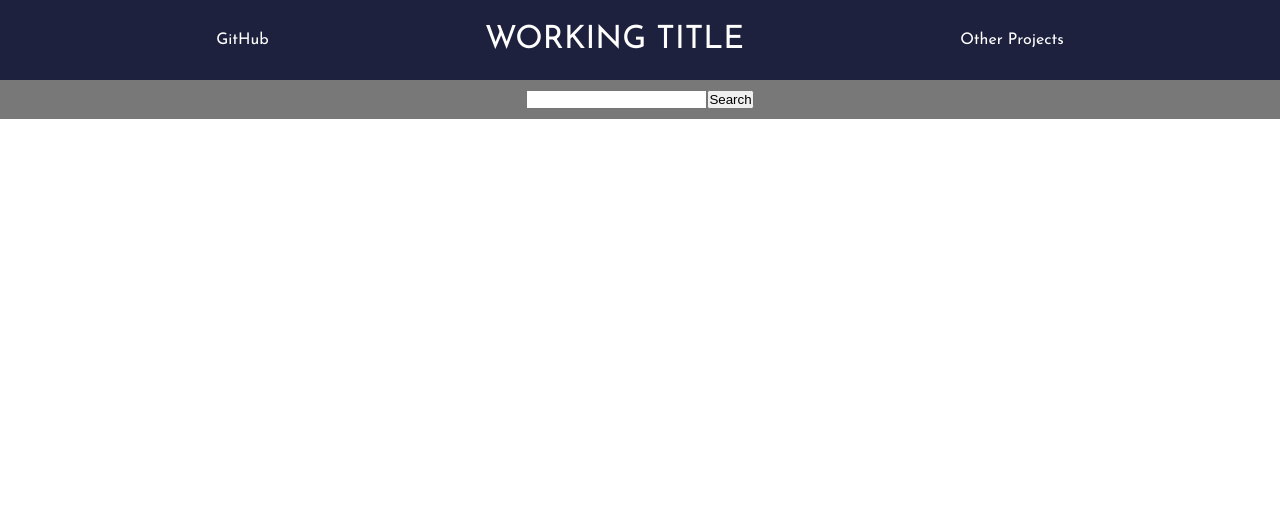
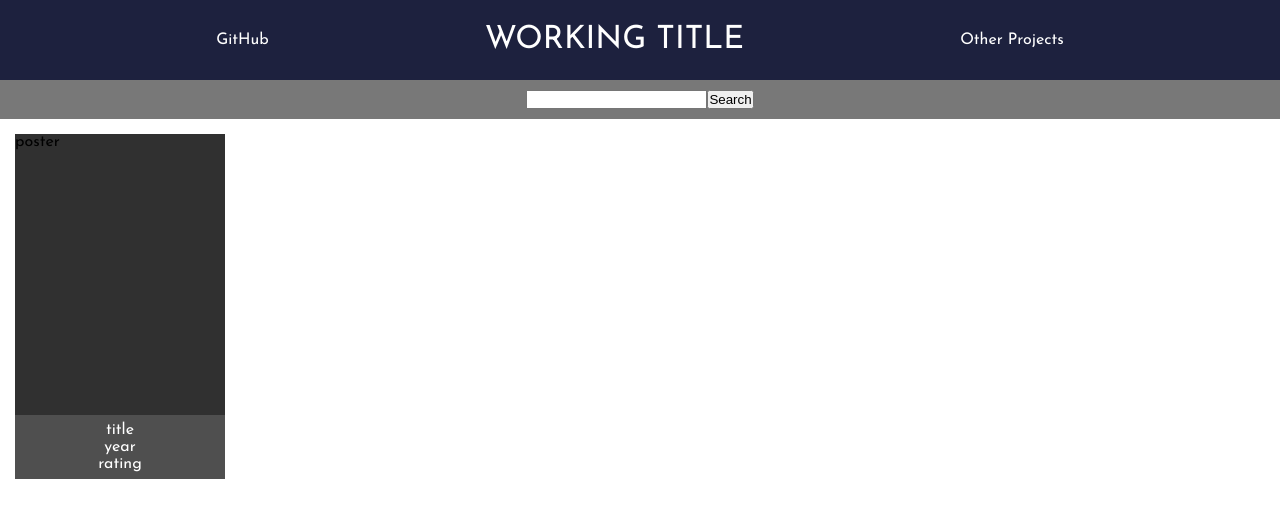
Before and after one commit to dcorso21/Movie-Viewer, a React (Create React App) app: page / in a window 1280 px wide. Shown: the top 518 px of the page. Built offline with nearby package versions, Linux system fonts and the light colour scheme.

Commit message:
Lifted State to common class. data to movies comp

```diff
--- a/src/App.js
+++ b/src/App.js
@@ -2,27 +2,53 @@ import React from "react";
 import NavBar from "./Apps/NavBar";
 import SearchBar from "./Apps/SearchBar";
 import Movies from "./Apps/Movies";
-
+const unirest = require("unirest");
 
 export default class App extends React.Component {
-    constructor(props){
+    constructor(props) {
         super(props);
         this.state = {
-            searchText : "",
-            searchResults : {},
+            searchText: "",
+            searchResults: {},
         };
     }
-    render(){
+    setSearchText(e) {
+        // console.log(e.target.value);
+        this.setState({ searchText: e.target.value });
+        console.log(this.state.searchText);
+    }
+    CallforData(e) {
+        let req = unirest(
+            "GET",
+            "https://rapidapi.p.rapidapi.com/title/auto-complete"
+        );
+
+        req.query({
+            q: this.state.searchText,
+        });
+
+        req.headers({
+            "x-rapidapi-host": "imdb8.p.rapidapi.com",
+            "x-rapidapi-key":
+                "a2bae0723bmsh29b3914ddcadd1ep1df2c5jsnc75135651838",
+            useQueryString: true,
+        });
+
+        req.end((res) => {
+            if (res.error) throw new Error(res.error);
+            this.setState({ searchResults: res.body });
+            console.log(this.state.searchResults);
+        });
+    }
+    render() {
         return (
             <div>
                 <NavBar />
                 <SearchBar
-                    parent={this}
-                    searchText={this.searchText}
-                    />
-                {/* <Movies
-                    searchResults={this.searchResults}
-                /> */}
+                    setSearchText={(e) => this.setSearchText(e)}
+                    CallforData={(e) => this.CallforData(e)}
+                />
+                <Movies searchResults={{...this.state.searchResults}} />
             </div>
         );
     }
--- a/src/Apps/Movies.js
+++ b/src/Apps/Movies.js
@@ -1,20 +1,20 @@
-import React from 'react';
-import "./Movies.css"
+import React from "react";
+import "./Movies.css";
 
-
-export default function Movies({movies}) {
+export default function Movies({ searchResults }) {
     return (
-        // { movies.map((movie) => (
-        //     <div className="movie">
-        //         <div className="poster">this is a poster spot</div>
-        //         <div className="info">
-        //             <div className="mname">{movie.title}</div>
-        //             <div className="myear">{movie.year}</div>
-        //             <div className="mrating">{movie.rating}</div>
-        //         </div>
-        //     </div>
-        // ))}
-    // <div onClick={() => pp(movies)}>{movies.toString()}</div>
-    <div></div>
-    )
+        <div>
+            {console.log(searchResults)}
+            {/* {movies.map((m) => console.log(m))} */}
+            <div className="movie">
+                <div className="poster">poster</div>
+                <div className="info">
+                    <div className="mname">title</div>
+                    <div className="myear">year</div>
+                    <div className="mrating">rating</div>
+                </div>
+            </div>
+            {/* <div onClick={() => pp(movies)}>{movies.toString()}</div> */}
+        </div>
+    );
 }
--- a/src/Apps/SearchBar.js
+++ b/src/Apps/SearchBar.js
@@ -1,41 +1,11 @@
 import React from "react";
 import "./searchBar.css";
-const unirest = require("unirest");
 
-export default function SearchBar({ parent, searchString }) {
-    function updateSearchString(e) {
-        parent.setState({searchString: e.target.value});
-        console.log(parent.state.searchString);
-    }
-    function CallforData(searchString, setSearchResults) {
-        let req = unirest(
-            "GET",
-            "https://rapidapi.p.rapidapi.com/title/auto-complete"
-        );
-
-        req.query({
-            q: searchString,
-        });
-
-        req.headers({
-            "x-rapidapi-host": "imdb8.p.rapidapi.com",
-            "x-rapidapi-key":
-                "a2bae0723bmsh29b3914ddcadd1ep1df2c5jsnc75135651838",
-            useQueryString: true,
-        });
-
-        req.end(function (res) {
-            if (res.error) throw new Error(res.error);
-
-            setSearchResults(res.body);
-            console.table(res.body);
-            console.log(res.body);
-        });
-    }
+export default function SearchBar({ setSearchText, CallforData }) {
     return (
         <div className="SearchBar">
-            <input onChange={updateSearchString} type="text" />
-            <button>Search</button>
+            <input onChange={setSearchText} type="text" />
+            <button onClick={CallforData}>Search</button>
         </div>
     );
 }
```
